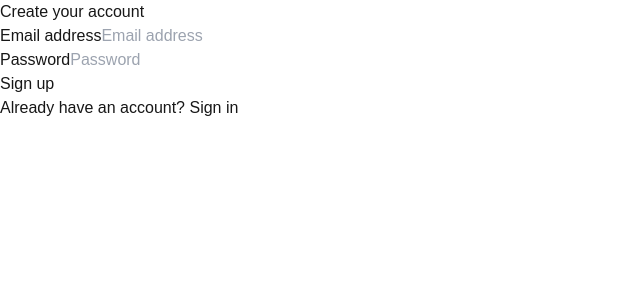
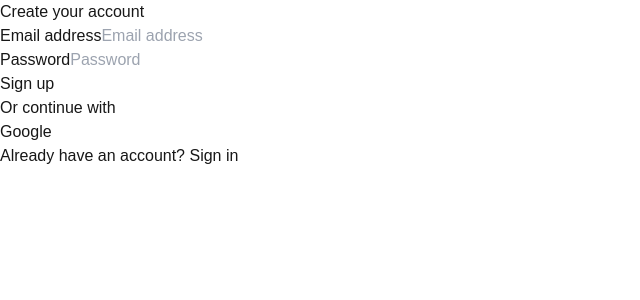
Before and after one commit to naperry2011/Recipe_App, a Next.js app: page /auth/signup in a window 1280 px wide. Shown: the top 300 px of the page, without its empty margins (0-640 px from the left). Built offline with nearby package versions, Linux system fonts and the light colour scheme; no server answers.

Commit message:
adding google auth

```diff
--- a/src/app/auth/signup/page.tsx
+++ b/src/app/auth/signup/page.tsx
@@ -36,6 +36,22 @@
       setError(error?.message || 'An error occurred during sign up')
     } finally {
       setLoading(false)
+    }
+  }
+
+  const handleGoogleSignUp = async () => {
+    try {
+      const { error } = await supabase.auth.signInWithOAuth({
+        provider: 'google',
+        options: {
+          redirectTo: `${window.location.origin}/auth/callback`,
+        },
+      })
+
+      if (error) throw error
+    } catch (err) {
+      const error = err as AuthError
+      setError(error?.message || 'An error occurred during Google sign up')
     }
   }
 
@@ -99,6 +115,26 @@
           </div>
         </form>
 
+        <div className="mt-6">
+          <div className="relative">
+            <div className="absolute inset-0 flex items-center">
+              <div className="w-full border-t border-gray-300" />
+            </div>
+            <div className="relative flex justify-center text-sm">
+              <span className="px-2 bg-white text-gray-500">Or continue with</span>
+            </div>
+          </div>
+
+          <div className="mt-6">
+            <button
+              onClick={handleGoogleSignUp}
+              className="w-full flex justify-center py-2 px-4 border border-gray-300 rounded-md shadow-sm text-sm font-medium text-gray-700 bg-white hover:bg-gray-50 focus:outline-none focus:ring-2 focus:ring-offset-2 focus:ring-indigo-500"
+            >
+              Google
+            </button>
+          </div>
+        </div>
+
         <div className="text-sm text-center">
           <Link href="/auth/login" className="font-medium text-indigo-600 hover:text-indigo-500">
             Already have an account? Sign in
```
